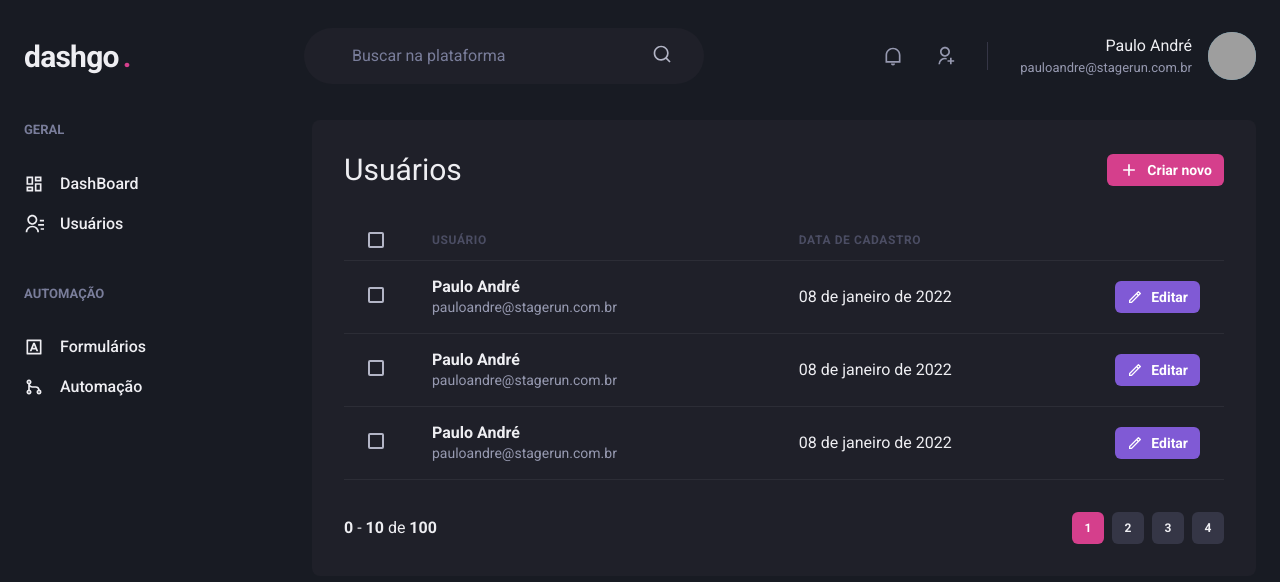
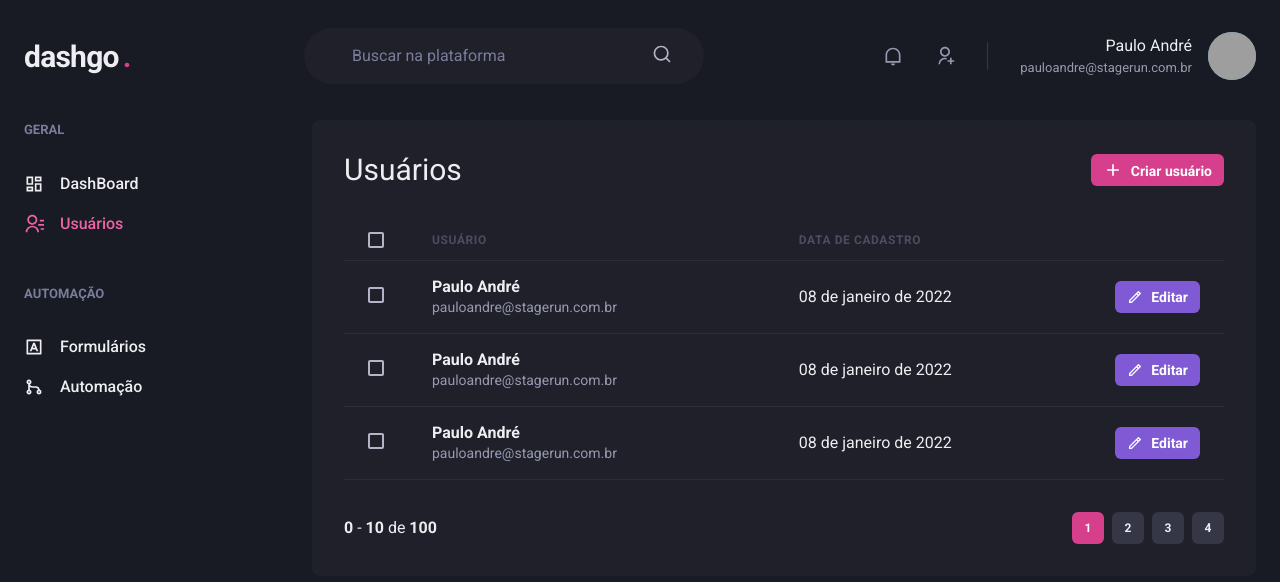
Before and after one commit to Paulotx/dashgo, a Next.js app: page /users in a window 1280 px wide. Shown: the top 582 px of the page. Built offline with nearby package versions, Linux system fonts and the light colour scheme; grey boxes are pictures that could not be loaded.

Commit message:
Add Active Link

```diff
--- /dev/null
+++ b/src/components/ActiveLink.tsx
@@ -0,0 +1,38 @@
+import Link, { LinkProps } from 'next/link';
+import { useRouter } from 'next/router';
+
+import { cloneElement, ReactElement } from 'react';
+
+interface ActiveLinkProps extends LinkProps {
+    children: ReactElement;
+    shouldMatchExactHref?: boolean;
+}
+
+export function ActiveLink({
+    children,
+    shouldMatchExactHref = false,
+    ...rest
+}: ActiveLinkProps) {
+    const { asPath } = useRouter();
+
+    let isActive = false;
+
+    if (shouldMatchExactHref && (asPath === rest.href || asPath === rest.as)) {
+        isActive = true;
+    }
+
+    if (
+        !shouldMatchExactHref &&
+        (asPath.startsWith(String(rest.href)) || asPath.startsWith(String(rest.as)))
+    ) {
+        isActive = true;
+    }
+
+    return (
+        <Link {...rest}>
+            {cloneElement(children, {
+                color: isActive ? 'pink.400' : 'gray.50',
+            })}
+        </Link>
+    );
+}
--- a/src/components/Sidebar/NavLink.tsx
+++ b/src/components/Sidebar/NavLink.tsx
@@ -1,19 +1,31 @@
+import Link from 'next/link';
+
 import { ElementType } from 'react';
 
-import { Icon, Link, Text, LinkProps as ChakraLinkProps } from '@chakra-ui/react';
+import {
+    Icon,
+    Link as ChakraLink,
+    Text,
+    LinkProps as ChakraLinkProps,
+} from '@chakra-ui/react';
+
+import { ActiveLink } from '../ActiveLink';
 
 interface NavLinkProps extends ChakraLinkProps {
     icon: ElementType;
     children: string;
+    href: string;
 }
 
-export function NavLink({ icon, children, ...rest }: NavLinkProps) {
+export function NavLink({ icon, children, href, ...rest }: NavLinkProps) {
     return (
-        <Link to="/" display="flex" alignItems="center" {...rest}>
-            <Icon as={icon} fontSize="20" />
-            <Text ml="4" fontWeight="medium">
-                {children}
-            </Text>
-        </Link>
+        <ActiveLink href={href} passHref>
+            <ChakraLink display="flex" alignItems="center" {...rest}>
+                <Icon as={icon} fontSize="20" />
+                <Text ml="4" fontWeight="medium">
+                    {children}
+                </Text>
+            </ChakraLink>
+        </ActiveLink>
     );
 }
--- a/src/components/Sidebar/SidebarNav.tsx
+++ b/src/components/Sidebar/SidebarNav.tsx
@@ -14,13 +14,21 @@
     return (
         <Stack spacing="12" align="flex-start">
             <NavSection title="GERAL">
-                <NavLink icon={RiDashboardLine}>DashBoard</NavLink>
-                <NavLink icon={RiContactsLine}>Usuários</NavLink>
+                <NavLink icon={RiDashboardLine} href="/dashboard">
+                    DashBoard
+                </NavLink>
+                <NavLink icon={RiContactsLine} href="/users">
+                    Usuários
+                </NavLink>
             </NavSection>
 
             <NavSection title="AUTOMAÇÃO">
-                <NavLink icon={RiInputMethodLine}>Formulários</NavLink>
-                <NavLink icon={RiGitMergeLine}>Automação</NavLink>
+                <NavLink icon={RiInputMethodLine} href="/forms">
+                    Formulários
+                </NavLink>
+                <NavLink icon={RiGitMergeLine} href="/automation">
+                    Automação
+                </NavLink>
             </NavSection>
         </Stack>
     );
--- a/src/pages/users/index.tsx
+++ b/src/pages/users/index.tsx
@@ -1,3 +1,5 @@
+import Link from 'next/link';
+
 import { RiAddLine, RiPencilLine } from 'react-icons/ri';
 
 import {
@@ -40,6 +42,7 @@
                             Usuários
                         </Heading>
 
+                        <Link href="/users/create" passHref>
                             <Button
                                 as="a"
                                 size="sm"
@@ -47,8 +50,11 @@
                                 colorScheme="pink"
                                 leftIcon={<Icon as={RiAddLine} fontSize="20" />}
                             >
-                            Criar novo
+                                <Text lineHeight="0" marginBottom="-2px">
+                                    Criar usuário
+                                </Text>
                             </Button>
+                        </Link>
                     </Flex>
 
                     <Table colorScheme="whiteAlpha">
```
Also changed, not shown: src/pages/users/create.tsx (+7 -1 lines). Lines whose indentation alone changed are shown as unchanged.
